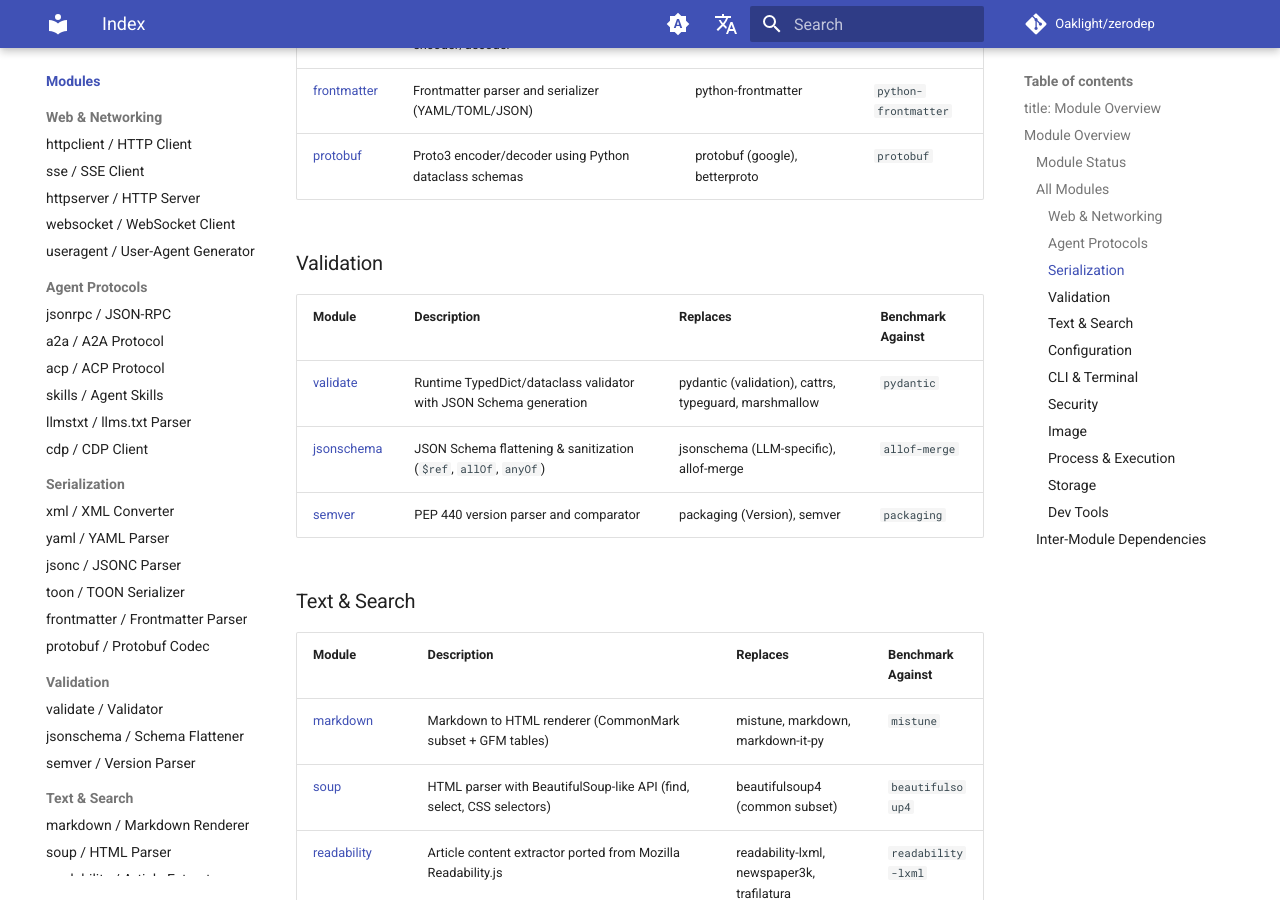
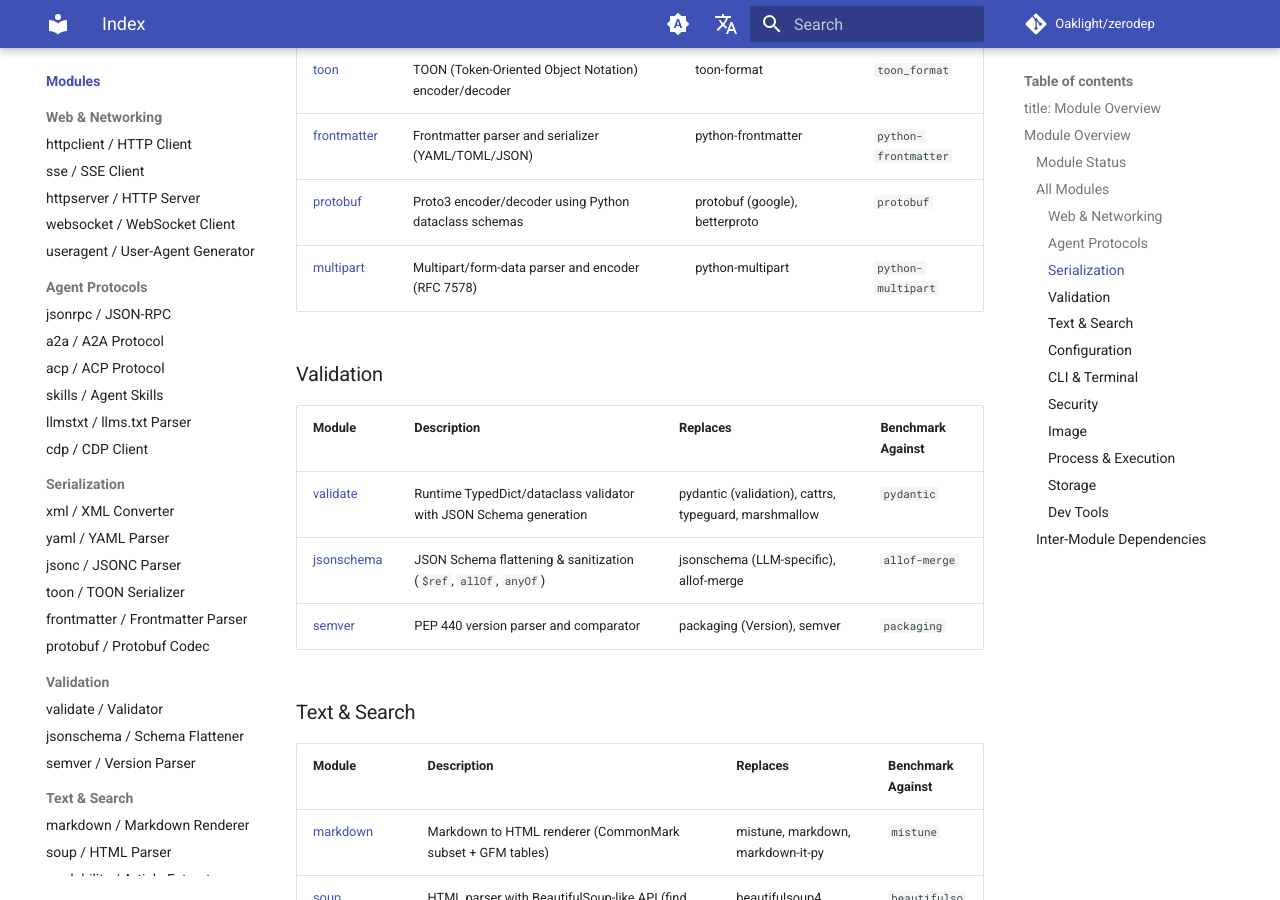
Before and after one commit to Oaklight/zerodep, an MkDocs documentation site: the page built from docs/modules/index.md, in a window 1280 px wide and 900 px high, scrolled down 3970 px. Built offline with MkDocs 1.6.1 and Material for MkDocs 9.7.7, drawn with Linux system fonts in a browser that asks for light colours; comment, search, counter and statistics services are not loaded; some of the changed text lies outside the part shown.

Commit message:
docs: update module index with multipart module

```diff
--- a/docs/modules/index.md
+++ b/docs/modules/index.md
@@ -31,6 +31,7 @@
 | [jsonschema](jsonschema.md) | 0.2.0 | 2026-05-11 |
 | [llmstxt](llmstxt.md) | 0.1.1 | 2026-04-27 |
 | [markdown](markdown.md) | 0.4.1 | 2026-04-27 |
+| [multipart](multipart.md) | 0.1.0 | 2026-05-16 |
 | [persistdict](persistdict.md) | 0.4.1 | 2026-04-27 |
 | [png](png.md) | 0.1.1 | 2026-04-27 |
 | [prompt](prompt.md) | 0.2.0 | 2026-04-11 |
@@ -89,6 +90,7 @@
 | [toon](toon.md) | TOON (Token-Oriented Object Notation) encoder/decoder | toon-format | `toon_format` |
 | [frontmatter](frontmatter.md) | Frontmatter parser and serializer (YAML/TOML/JSON) | python-frontmatter | `python-frontmatter` |
 | [protobuf](protobuf.md) | Proto3 encoder/decoder using Python dataclass schemas | protobuf (google), betterproto | `protobuf` |
+| [multipart](multipart.md) | Multipart/form-data parser and encoder (RFC 7578) | python-multipart | `python-multipart` |
 
 ### Validation
 
```
